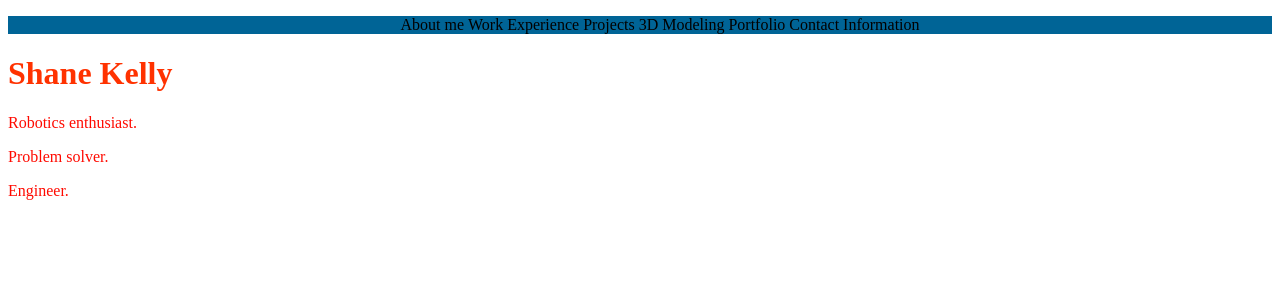
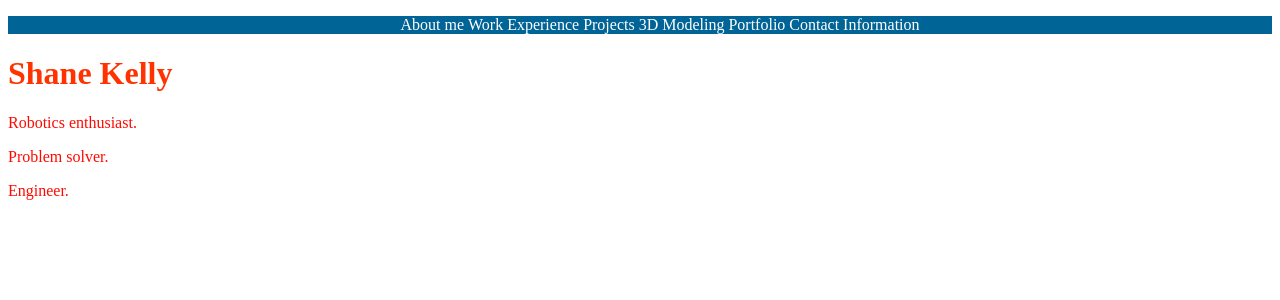
Before and after one commit to shanek21/shanek21.github.io, a PHP site: page / in a window 1280 px wide. Shown: the top 300 px of the page. Run offline with PHP 8.4, Linux system fonts and the light colour scheme.

Commit message:
Update main.css

```diff
--- a/main.css
+++ b/main.css
@@ -9,6 +9,7 @@
 .nav li{
 	display: inline;
 	text-align: center;
+	color: rgb(255, 255, 255);
 }
 
 .introduction h1 {
```
